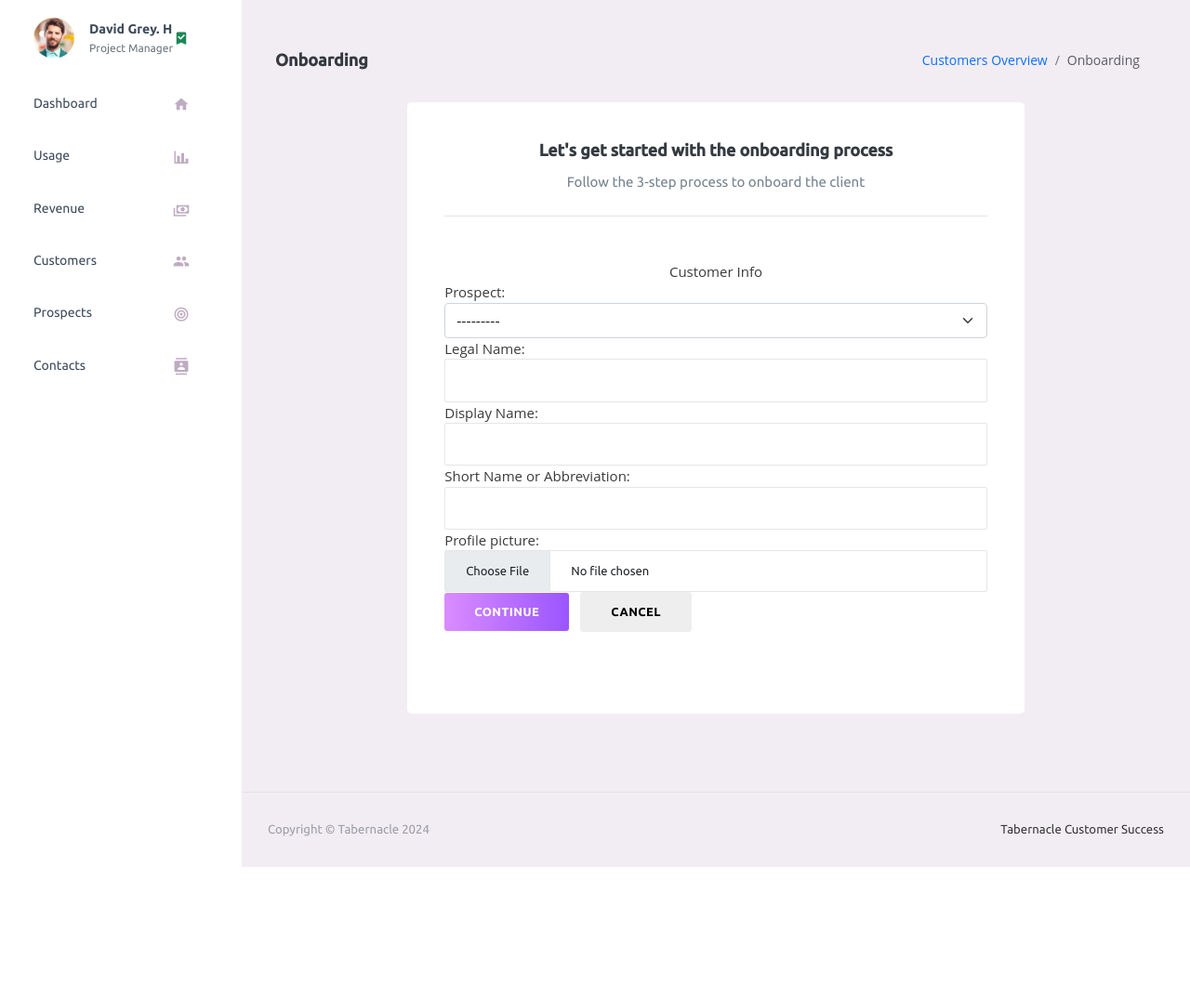
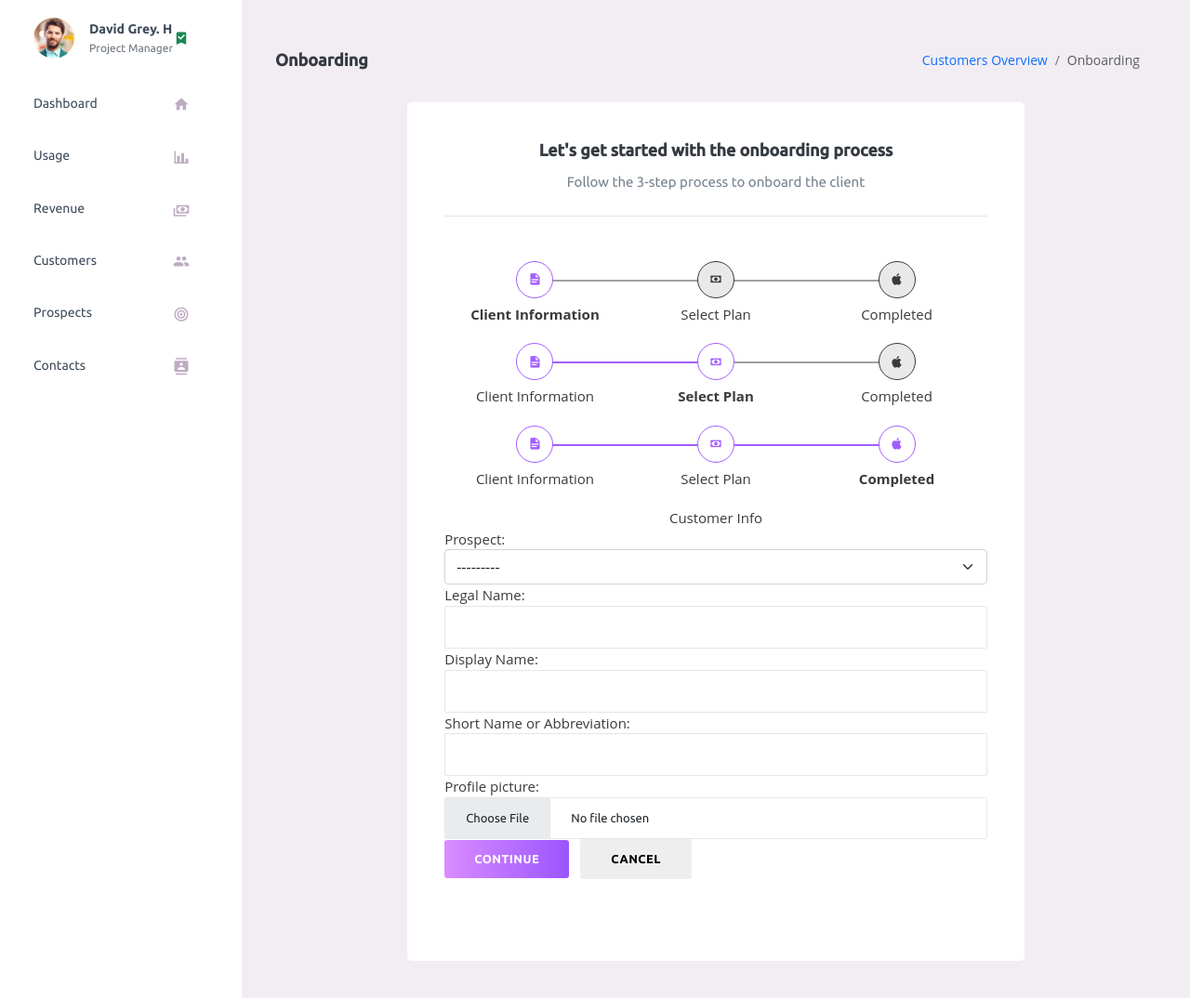
Before and after one commit to saicharanbandu/customersuccessmanagement, a Django app: page /customer/onboard in a window 1280 px wide. Shown: the part 71-1145 px from the top of the page at 93% size. Before the commit the page ends 1004 px from the top, so only its background shows below. Run offline with Django 5.2, Linux system fonts and the light colour scheme; some libraries are stand-ins or nearby versions.

Commit message:
progress_bar

```diff
--- a/customer/templates/customer/onboard_view.html
+++ b/customer/templates/customer/onboard_view.html
@@ -24,6 +24,91 @@
 {% endblock %}
 
 {% block content %}
+<style>
+.stepper-wrapper {
+  margin-top: auto;
+  display: flex;
+  justify-content: space-between;
+  margin-bottom: 20px;
+}
+.stepper-item {
+  position: relative;
+  display: flex;
+  flex-direction: column;
+  align-items: center;
+  flex: 1;
+
+  @media (max-width: 768px) {
+    font-size: 12px;
+  }
+}
+
+.stepper-item::before {
+  position: absolute;
+  content: "";
+  border-bottom: 2px solid #a0a0a0;
+  width: 100%;
+  top: 20px;
+  left: -50%;
+  z-index: 2;
+}
+
+.stepper-item::after {
+  position: absolute;
+  content: "";
+  border-bottom: 2px solid #362e8d;
+  width: 100%;
+  top: 20px;
+  left: 50%;
+  z-index: 2;
+}
+
+.stepper-item .step-counter {
+  position: relative;
+  z-index: 5;
+  display: flex;
+  justify-content: center;
+  align-items: center;
+  width: 40px;
+  height: 40px;
+  border-radius: 50%;
+  background: #e9e9e9;
+  border: 1px solid;
+  margin-bottom: 6px;
+}
+
+.stepper-item.active{
+  font-weight: bold;
+
+  .step-counter{
+  color: #a35dff;
+  background-color: #ffffff;
+  }
+}
+
+.stepper-item.completed .step-counter {
+  background-color: #ffffff;
+  color: #a35dff;
+}
+
+.stepper-item.completed::after {
+  position: absolute;
+  content: "";
+  border-bottom: 2px solid #a35dff;
+  width: 100%;
+  top: 20px;
+  left: 50%;
+  z-index: 3;
+}
+
+.stepper-item:first-child::before {
+  content: none;
+}
+.stepper-item:last-child::after {
+  content: none;
+}
+</style>
+
 <div class="form-container">
   <div class="col-12 grid-margin stretch-card">
     <div class="card">
@@ -33,6 +118,53 @@
 
         <form class="forms-sample border-top py-5" action="{% url 'customer:onboard' %}" method="POST"
           enctype="multipart/form-data">
+
+          <div class="stepper-wrapper">
+            <div class="stepper-item active">
+              <div class="step-counter"><i class="mdi mdi-file-document"></i></div>
+              <div class="step-name">Client Information</div>
+            </div>
+            <div class="stepper-item ">
+              <div class="step-counter"><i class="mdi mdi-cash" ></i></div>
+              <div class="step-name">Select Plan</div>
+            </div>
+            <div class="stepper-item">
+              <div class="step-counter"><i class="mdi mdi-apple"></i></div>
+              <div class="step-name">Completed</div>
+            </div>
+          </div>
+
+          <div class="stepper-wrapper">
+            <div class="stepper-item completed">
+              <div class="step-counter"><i class="mdi mdi-file-document"></i></div>
+              <div class="step-name">Client Information</div>
+            </div>
+            <div class="stepper-item active">
+              <div class="step-counter"><i class="mdi mdi-cash" ></i></div>
+              <div class="step-name">Select Plan</div>
+            </div>
+            <div class="stepper-item">
+              <div class="step-counter"><i class="mdi mdi-apple"></i></div>
+              <div class="step-name">Completed</div>
+            </div>
+          </div>
+
+          <div class="stepper-wrapper">
+            <div class="stepper-item completed">
+              <div class="step-counter"><i class="mdi mdi-file-document"></i></div>
+              <div class="step-name">Client Information</div>
+            </div>
+            <div class="stepper-item completed">
+              <div class="step-counter"><i class="mdi mdi-cash" ></i></div>
+              <div class="step-name">Select Plan</div>
+            </div>
+            <div class="stepper-item active">
+              <div class="step-counter"><i class="mdi mdi-apple"></i></div>
+              <div class="step-name">Completed</div>
+            </div>
+          </div>
+
+
           {% csrf_token %}
           <div class="text-center">Customer Info</div>
           {% include 'customer/profile_form.html' %}
```
